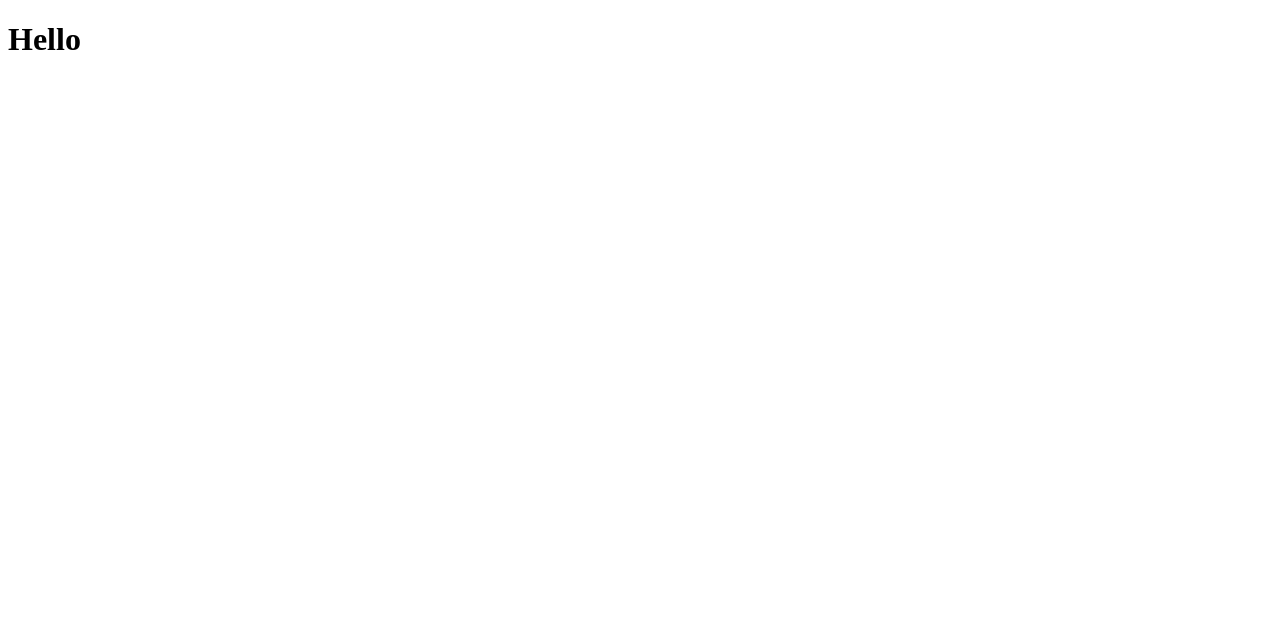
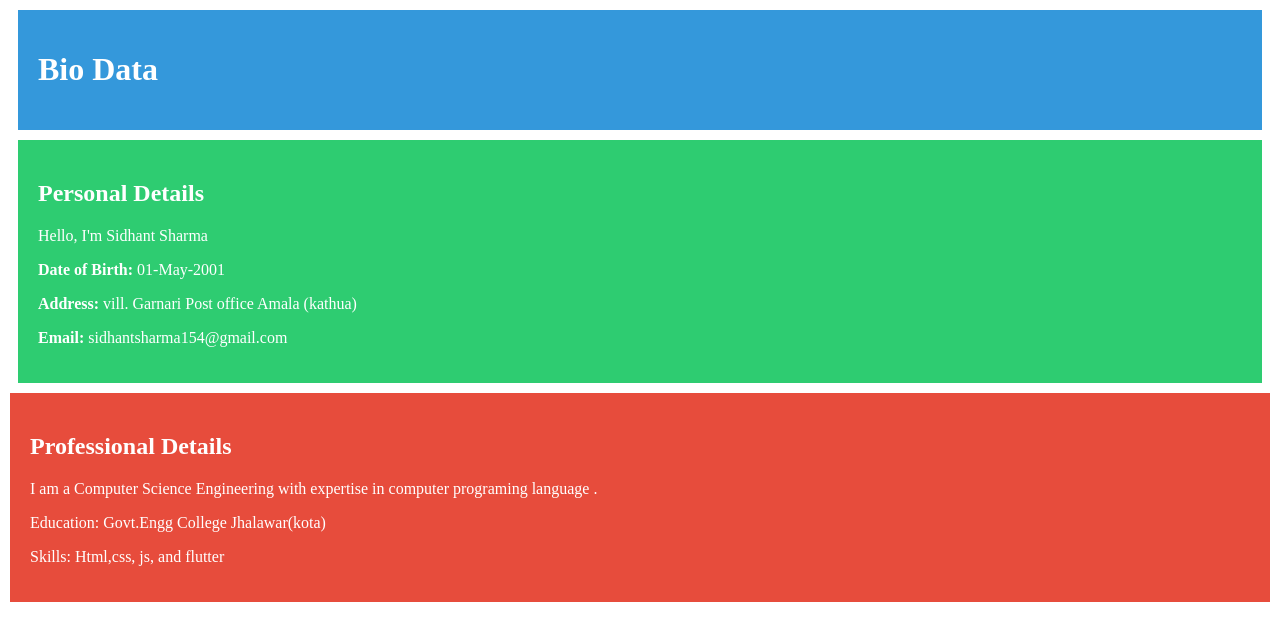
Before and after one commit to Sidhantsharma154/Assignments, a plain HTML site: page Day1/Assignment1/index.html in a window 1280 px wide. Drawn offline with Linux system fonts and the light colour scheme.

Commit message:
Added assignment 1 of day 1

```diff
--- a/Day1/Assignment1/index.html
+++ b/Day1/Assignment1/index.html
@@ -3,9 +3,33 @@
 <head>
     <meta charset="UTF-8">
     <meta name="viewport" content="width=device-width, initial-scale=1.0">
-    <title>Document</title>
+    <title>Bio Data</title>
+    <link rel="stylesheet" href="styles.css">
 </head>
 <body>
-    <h1>Hello</h1>
+
+    <header>
+        <h1>Bio Data</h1>
+    </header>
+
+    <main>
+
+        <section class="personal-details">
+            <h1>Personal Details</h1>
+            <p>Hello, I'm Sidhant Sharma </p>
+            <p><strong>Date of Birth:</strong> 01-May-2001</p>
+            <p><strong>Address:</strong> vill. Garnari Post office Amala (kathua)</p>
+            <p><strong>Email:</strong> sidhantsharma154@gmail.com</p>
+        </section>
+
+        <section class="professional-details">
+            <h2>Professional Details</h2>
+            <p>I am a Computer Science Engineering with expertise  in computer programing language .</p>
+            <p>Education: Govt.Engg College Jhalawar(kota)</p>
+            <p>Skills: Html,css, js, and flutter</p>
+        </section>
+
+    </main>
+
 </body>
 </html>
--- /dev/null
+++ b/Day1/Assignment1/styles.css
@@ -0,0 +1,23 @@
+/* styles.css */
+
+/* Apply background color and text color to each section */
+header {
+    background-color: #3498db;  /* Blue color */
+    color: #fff;  /* White color */
+    padding: 20px;
+    margin: 10px;
+}
+
+.personal-details {
+    background-color: #2ecc71;  /* Green color */
+    color: #fff;
+    padding: 20px;
+    margin: 10px;
+}
+
+.professional-details {
+    background-color: #e74c3c;  /* Red color */
+    color: #fff;
+    padding: 20px;
+    margin: 2px;
+}
```
